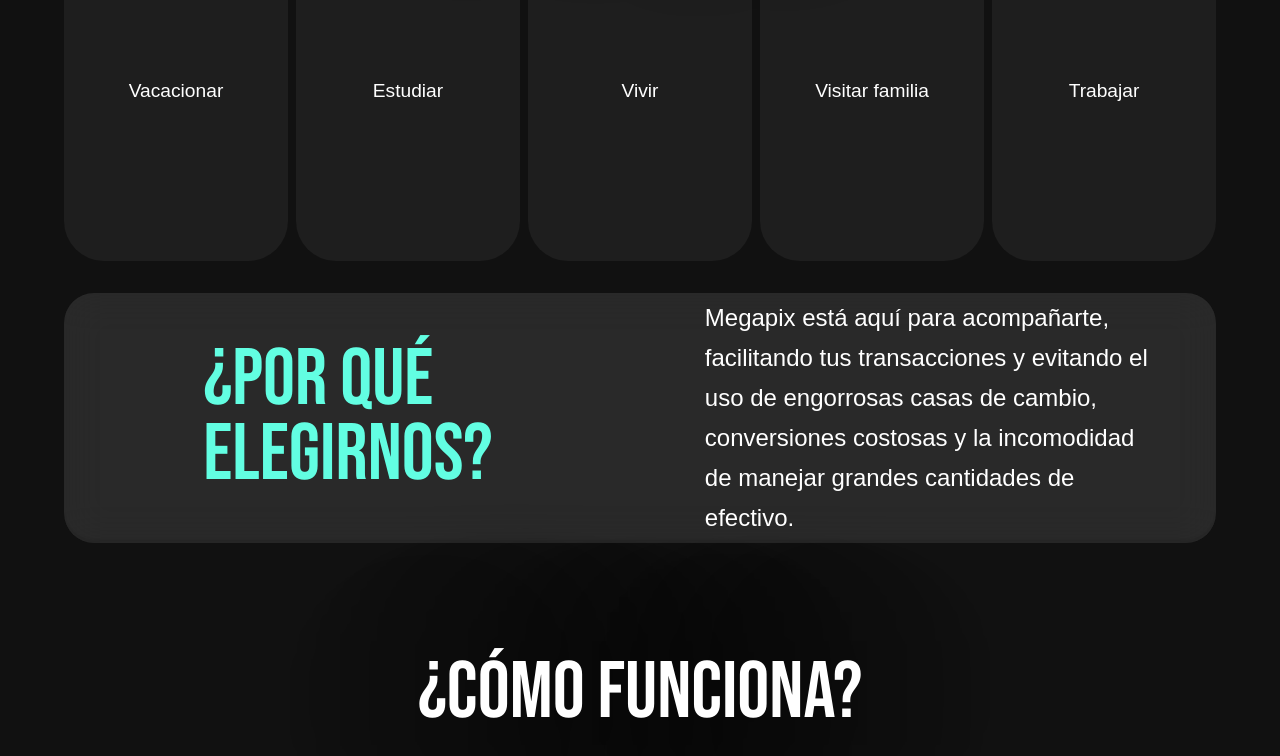
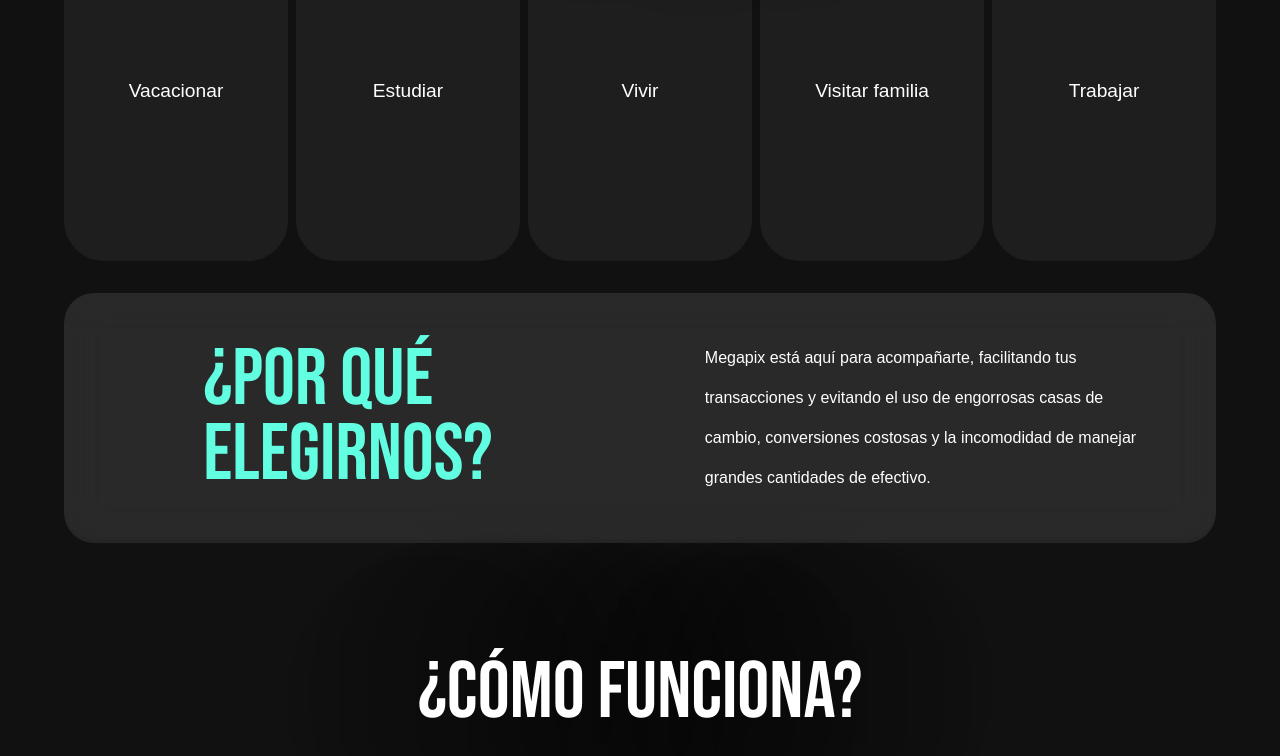
Before and after one commit to MariaBelenCaporale/Megapix, a React (Vite) app: page /turistas in a window 1280 px wide. Shown: the part 2235-2991 px from the top of the page. Built offline with nearby package versions, Linux system fonts and the light colour scheme; grey boxes are pictures that could not be loaded.

Commit message:
text card turist

```diff
--- a/src/components/Card/CardTurist/styles.css
+++ b/src/components/Card/CardTurist/styles.css
@@ -193,10 +193,7 @@
   }
 }
 
-@media (min-width: 1201px) {
-  .textCardTur {
-    width: 90%;
-  }
+@media (min-width: 1201px)  {
   .orderCardTur {
     justify-content: center;
   }
@@ -208,7 +205,8 @@
     font-size: 5em;
   }
   .textCardTur {
-    font-size: 1.5em;
+    font-size: 1em;
     line-height: 40px;
+    width: 90%;
   }
 }
--- a/src/screens/Turist/TuristScreen.jsx
+++ b/src/screens/Turist/TuristScreen.jsx
@@ -1,5 +1,4 @@
 import Hero from "../../components/HeroText/HeroText";
-// import TuristOne from "./TuristOne/TuristOne";
 import "./styles.css";
 import TuristThree from "./TuristThree/TuristThree";
 import TuristTwo from "./TuristTwo/TuristTwo";
```
